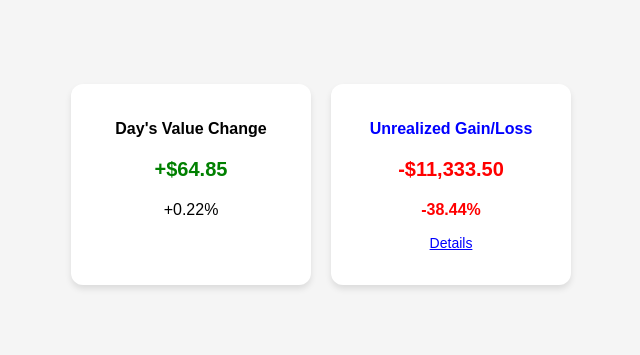
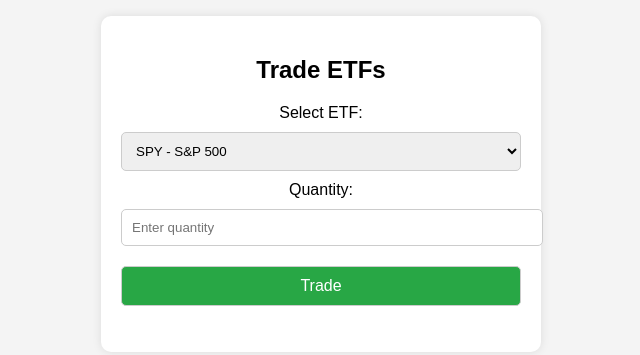
Before and after one commit to cynthiahui/newtest, a website: page card.html in a window 1280 px wide. Shown: the part 216-571 px from the top of the page, without its empty margins (319-959 px from the left). Drawn offline with Linux system fonts and the light colour scheme.

Commit message:
Update card.html

```diff
--- a/card.html
+++ b/card.html
@@ -1,88 +1,73 @@
 <!DOCTYPE html>
 <html lang="en">
-
 <head>
     <meta charset="UTF-8">
     <meta name="viewport" content="width=device-width, initial-scale=1.0">
-    <title>Stock Value Cards</title>
+    <title>ETF Trading</title>
     <style>
         body {
             font-family: Arial, sans-serif;
-            background-color: #f5f5f5;
+            margin: 0;
+            padding: 0;
             display: flex;
+            flex-direction: column;
+            align-items: center;
             justify-content: center;
-            align-items: center;
             height: 100vh;
-            margin: 0;
+            background-color: #f4f4f4;
         }
-
         .container {
-            display: flex;
-            gap: 20px;
-        }
-
-        .card {
+            width: 90%;
+            max-width: 400px;
             background: white;
             padding: 20px;
-            border-radius: 12px;
-            box-shadow: 0px 4px 6px rgba(0, 0, 0, 0.1);
+            border-radius: 10px;
+            box-shadow: 0 0 10px rgba(0, 0, 0, 0.1);
             text-align: center;
-            width: 200px;
         }
-
-        .title {
-            font-weight: bold;
+        input, select, button {
+            width: 100%;
+            padding: 10px;
+            margin: 10px 0;
+            border-radius: 5px;
+            border: 1px solid #ccc;
+        }
+        button {
+            background-color: #28a745;
+            color: white;
             font-size: 16px;
+            cursor: pointer;
         }
-
-        .blue {
-            color: blue;
-        }
-
-        .gain {
-            color: green;
-            font-size: 20px;
-            font-weight: bold;
-        }
-
-        .loss {
-            color: red;
-            font-size: 20px;
-            font-weight: bold;
-        }
-
-        .percentage {
-            font-size: 16px;
-        }
-
-        .details {
-            color: blue;
-            font-size: 14px;
-            text-decoration: underline;
-            cursor: pointer;
+        button:hover {
+            background-color: #218838;
         }
     </style>
 </head>
-
 <body>
-
     <div class="container">
-        <!-- Card 1: Day's Value Change -->
-        <div class="card">
-            <p class="title">Day's Value Change</p>
-            <p class="gain">+$64.85</p>
-            <p class="percentage">+0.22%</p>
-        </div>
-
-        <!-- Card 2: Unrealized Gain/Loss -->
-        <div class="card">
-            <p class="title blue">Unrealized Gain/Loss</p>
-            <p class="loss">-$11,333.50</p>
-            <p class="percentage loss">-38.44%</p>
-            <p class="details">Details</p>
-        </div>
+        <h2>Trade ETFs</h2>
+        <label for="etf">Select ETF:</label>
+        <select id="etf">
+            <option value="spy">SPY - S&P 500</option>
+            <option value="qqq">QQQ - Nasdaq 100</option>
+            <option value="dia">DIA - Dow Jones</option>
+        </select>
+        <label for="quantity">Quantity:</label>
+        <input type="number" id="quantity" min="1" placeholder="Enter quantity">
+        <button onclick="tradeETF()">Trade</button>
+        <p id="message"></p>
     </div>
 
+    <script>
+        function tradeETF() {
+            const etf = document.getElementById('etf').value;
+            const quantity = document.getElementById('quantity').value;
+            if (quantity > 0) {
+                document.getElementById('message').innerText = `You have successfully traded ${quantity} shares of ${etf.toUpperCase()}`;
+            } else {
+                document.getElementById('message').innerText = 'Please enter a valid quantity.';
+            }
+        }
+    </script>
 </body>
-
 </html>
```
